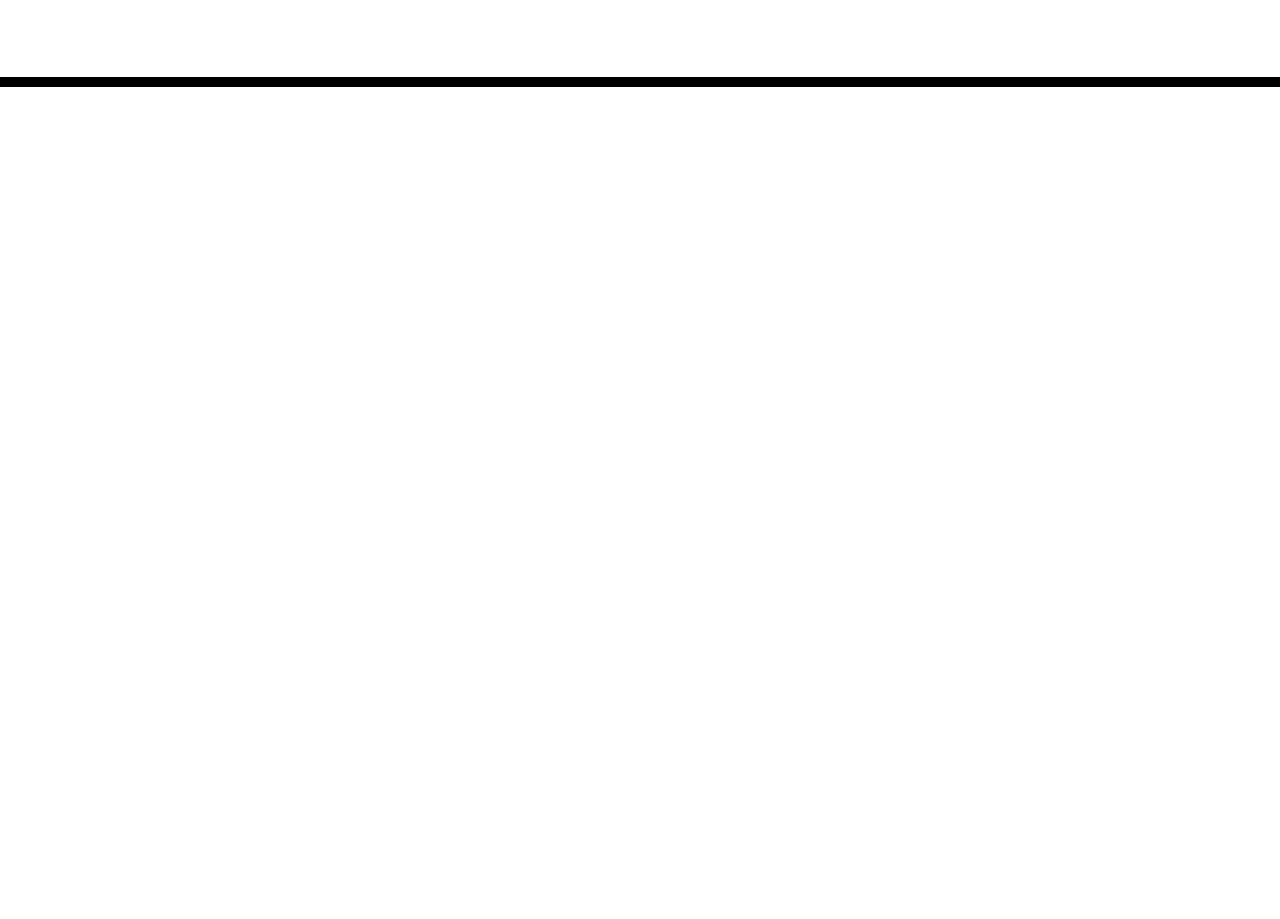
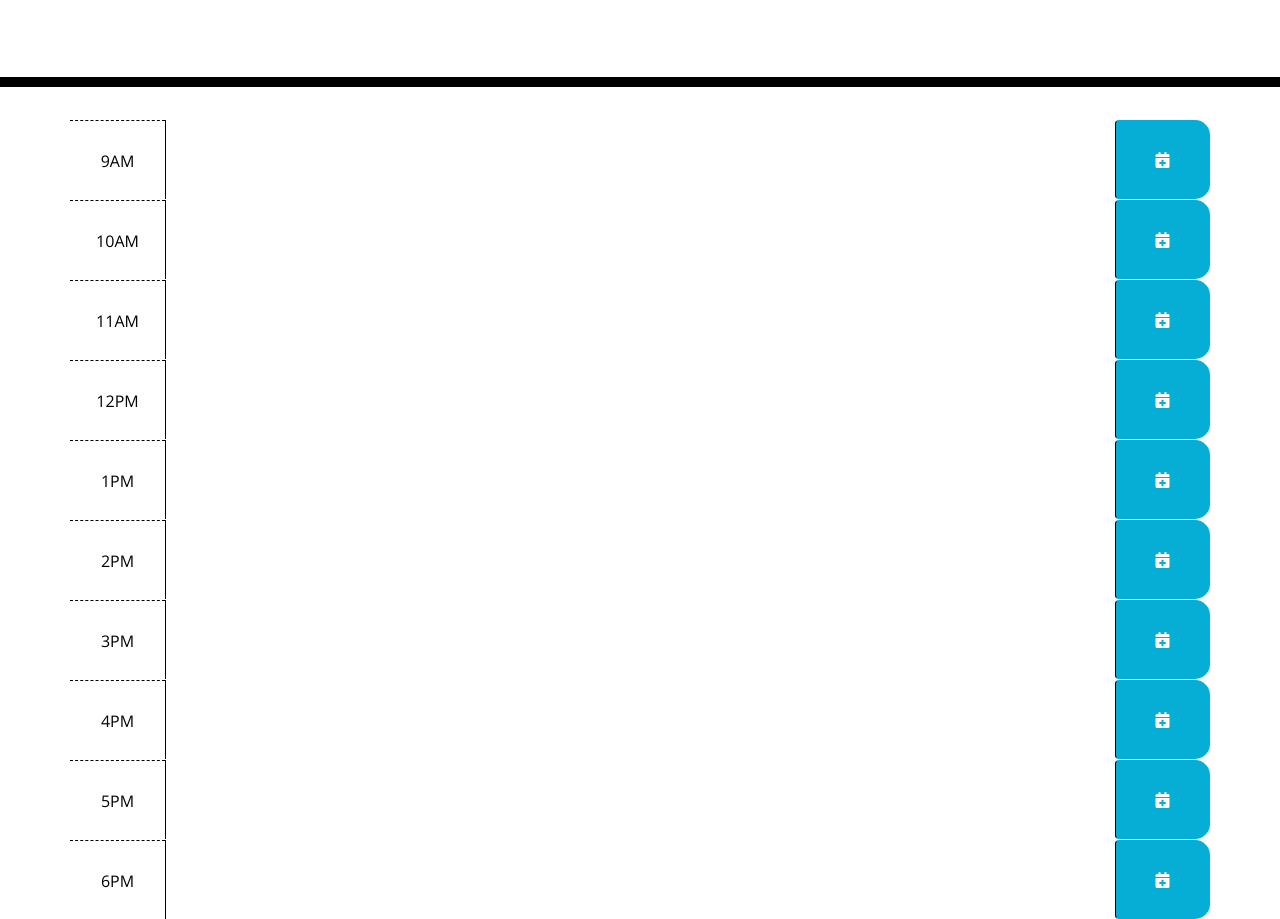
Before and after one commit to seagraving/work-day-scheduler, a plain HTML site: page index.html in a window 1280 px wide. Shown: the part 181-1100 px from the top of the page. Before the commit the page ends 800 px from the top, so only its background shows below. Drawn offline with nearby package versions, Linux system fonts and the light colour scheme.

Commit message:
added time blocks and js file

```diff
--- a/index.html
+++ b/index.html
@@ -30,8 +30,90 @@
     </header>
     <div class="container">
       <!-- Timeblocks go here -->
+      <div id="9am" class="row time-block">
+        <div class="col-md-1 hour">
+            9AM
+        </div>
+        <textarea class="col-md-10 description"></textarea>
+          <button class="btn saveBtn col-md-1"><i class="fas fa-calendar-plus"></i></button>
+      </div>
+
+      <div id="10am" class="row time-block">
+        <div class="col-md-1 hour">
+            10AM
+        </div>
+        <textarea class="col-md-10 description"></textarea>
+          <button class="btn saveBtn col-md-1"><i class="fas fa-calendar-plus"></i></button>
+      </div>
+
+      <div id="11am" class="row time-block">
+        <div class="col-md-1 hour">
+            11AM
+        </div>
+        <textarea class="col-md-10 description"></textarea>
+          <button class="btn saveBtn col-md-1"><i class="fas fa-calendar-plus"></i></button>
+      </div>
+
+      <div id="12pm" class="row time-block">
+        <div class="col-md-1 hour">
+            12PM
+        </div>
+        <textarea class="col-md-10 description"></textarea>
+          <button class="btn saveBtn col-md-1"><i class="fas fa-calendar-plus"></i></button>
+      </div>
+
+      <div id="1pm" class="row time-block">
+        <div class="col-md-1 hour">
+            1PM
+        </div>
+        <textarea class="col-md-10 description"></textarea>
+          <button class="btn saveBtn col-md-1"><i class="fas fa-calendar-plus"></i></button>
+      </div>
+
+      <div id="2pm" class="row time-block">
+        <div class="col-md-1 hour">
+            2PM
+        </div>
+        <textarea class="col-md-10 description"></textarea>
+          <button class="btn saveBtn col-md-1"><i class="fas fa-calendar-plus"></i></button>
+      </div>
+
+      <div id="3pm" class="row time-block">
+        <div class="col-md-1 hour">
+            3PM
+        </div>
+        <textarea class="col-md-10 description"></textarea>
+          <button class="btn saveBtn col-md-1"><i class="fas fa-calendar-plus"></i></button>
+      </div>
+
+      <div id="4pm" class="row time-block">
+        <div class="col-md-1 hour">
+            4PM
+        </div>
+        <textarea class="col-md-10 description"></textarea>
+          <button class="btn saveBtn col-md-1"><i class="fas fa-calendar-plus"></i></button>
+      </div>
+
+      <div id="5pm" class="row time-block">
+        <div class="col-md-1 hour">
+            5PM
+        </div>
+        <textarea class="col-md-10 description"></textarea>
+          <button class="btn saveBtn col-md-1"><i class="fas fa-calendar-plus"></i></button>
+      </div>
+
+      <div id="6pm" class="row time-block">
+        <div class="col-md-1 hour">
+            6PM
+        </div>
+        <textarea class="col-md-10 description"></textarea>
+          <button class="btn saveBtn col-md-1"><i class="fas fa-calendar-plus"></i></button>
+      </div>
+
+
     </div>
 
+    <script src="assets/script.js"></script>
     <script src="https://code.jquery.com/jquery-3.4.1.min.js"></script>
     <script src="https://cdnjs.cloudflare.com/ajax/libs/moment.js/2.24.0/moment.min.js"></script>
   </body>
```
Also changed, not shown: assets/script.js (added).
